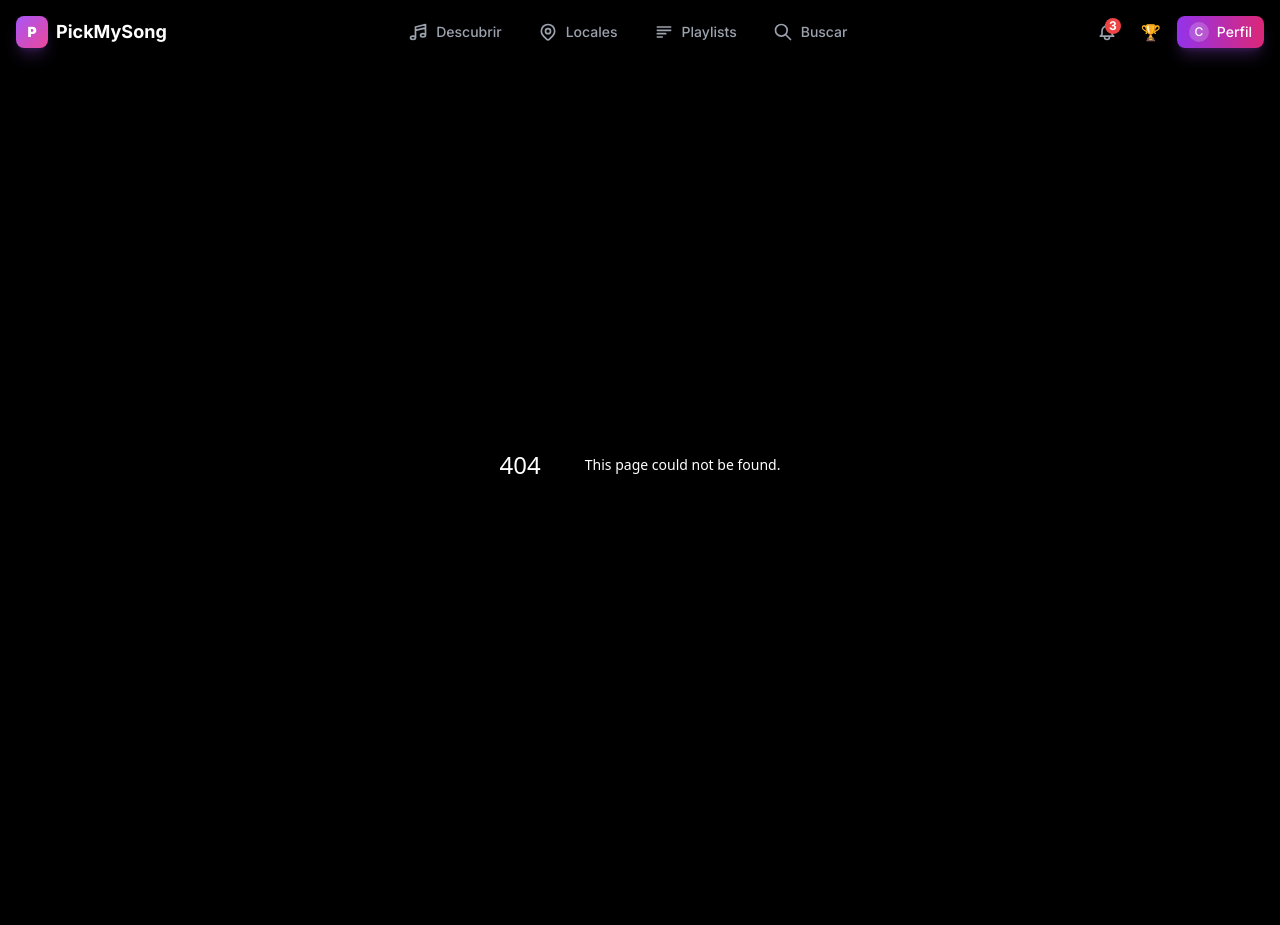
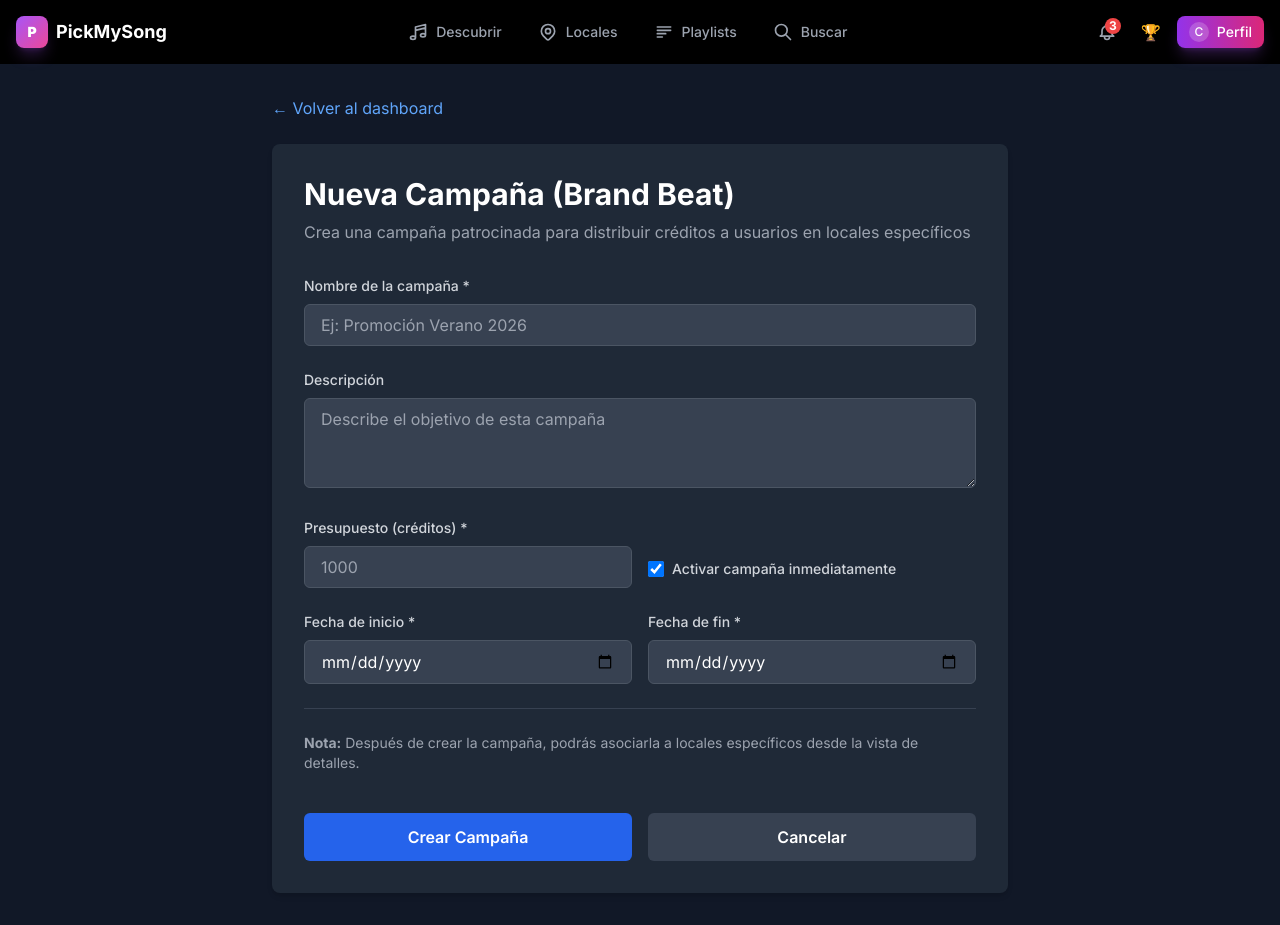
Before and after one commit to fullequip2009-dev/Pickmysong, a Next.js app in the folder apps/web/: page /brands/campaigns/new in a window 1280 px wide. Before the commit this address had no page. Before the commit the page ends 864 px from the top, so only its background shows below. Built offline with nearby package versions, Linux system fonts and the light colour scheme.

Commit message:
feat(brands): add campaign creation page /brands/campaigns/new

```diff
--- /dev/null
+++ b/apps/web/app/brands/campaigns/new/page.tsx
@@ -0,0 +1,205 @@
+'use client';
+
+import { useState } from 'react';
+import { useRouter } from 'next/navigation';
+import Link from 'next/link';
+
+export default function NewCampaignPage() {
+  const router = useRouter();
+  const [loading, setLoading] = useState(false);
+  const [error, setError] = useState('');
+  const [formData, setFormData] = useState({
+    name: '',
+    description: '',
+    budget: '',
+    start_date: '',
+    end_date: '',
+    active: true
+  });
+
+  const handleSubmit = async (e: React.FormEvent) => {
+    e.preventDefault();
+    setError('');
+    setLoading(true);
+
+    try {
+      const response = await fetch('/api/brands/campaigns', {
+        method: 'POST',
+        headers: { 'Content-Type': 'application/json' },
+        body: JSON.stringify({
+          ...formData,
+          budget: Number(formData.budget)
+        })
+      });
+
+      if (!response.ok) {
+        const data = await response.json();
+        throw new Error(data.error || 'Error al crear campaña');
+      }
+
+      router.push('/brands/dashboard?tab=campaigns');
+    } catch (err: any) {
+      setError(err.message);
+    } finally {
+      setLoading(false);
+    }
+  };
+
+  const handleChange = (e: React.ChangeEvent<HTMLInputElement | HTMLTextAreaElement>) => {
+    const { name, value, type } = e.target;
+    setFormData(prev => ({
+      ...prev,
+      [name]: type === 'checkbox' ? (e.target as HTMLInputElement).checked : value
+    }));
+  };
+
+  return (
+    <div className="min-h-screen bg-gray-50 dark:bg-gray-900 py-8">
+      <div className="max-w-3xl mx-auto px-4">
+        <div className="mb-6">
+          <Link
+            href="/brands/dashboard?tab=campaigns"
+            className="text-blue-600 dark:text-blue-400 hover:underline inline-flex items-center gap-2"
+          >
+            ← Volver al dashboard
+          </Link>
+        </div>
+
+        <div className="bg-white dark:bg-gray-800 rounded-lg shadow-md p-8">
+          <h1 className="text-3xl font-bold text-gray-900 dark:text-white mb-2">
+            Nueva Campaña (Brand Beat)
+          </h1>
+          <p className="text-gray-600 dark:text-gray-400 mb-8">
+            Crea una campaña patrocinada para distribuir créditos a usuarios en locales específicos
+          </p>
+
+          {error && (
+            <div className="mb-6 p-4 bg-red-50 dark:bg-red-900/20 border border-red-200 dark:border-red-800 rounded-md">
+              <p className="text-red-800 dark:text-red-200">{error}</p>
+            </div>
+          )}
+
+          <form onSubmit={handleSubmit} className="space-y-6">
+            <div>
+              <label htmlFor="name" className="block text-sm font-medium text-gray-700 dark:text-gray-300 mb-2">
+                Nombre de la campaña *
+              </label>
+              <input
+                type="text"
+                id="name"
+                name="name"
+                value={formData.name}
+                onChange={handleChange}
+                required
+                className="w-full px-4 py-2 border border-gray-300 dark:border-gray-600 rounded-md bg-white dark:bg-gray-700 text-gray-900 dark:text-white focus:ring-2 focus:ring-blue-500 dark:focus:ring-blue-400"
+                placeholder="Ej: Promoción Verano 2026"
+              />
+            </div>
+
+            <div>
+              <label htmlFor="description" className="block text-sm font-medium text-gray-700 dark:text-gray-300 mb-2">
+                Descripción
+              </label>
+              <textarea
+                id="description"
+                name="description"
+                value={formData.description}
+                onChange={handleChange}
+                rows={3}
+                className="w-full px-4 py-2 border border-gray-300 dark:border-gray-600 rounded-md bg-white dark:bg-gray-700 text-gray-900 dark:text-white focus:ring-2 focus:ring-blue-500 dark:focus:ring-blue-400"
+                placeholder="Describe el objetivo de esta campaña"
+              />
+            </div>
+
+            <div className="grid grid-cols-2 gap-4">
+              <div>
+                <label htmlFor="budget" className="block text-sm font-medium text-gray-700 dark:text-gray-300 mb-2">
+                  Presupuesto (créditos) *
+                </label>
+                <input
+                  type="number"
+                  id="budget"
+                  name="budget"
+                  value={formData.budget}
+                  onChange={handleChange}
+                  required
+                  min="1"
+                  className="w-full px-4 py-2 border border-gray-300 dark:border-gray-600 rounded-md bg-white dark:bg-gray-700 text-gray-900 dark:text-white focus:ring-2 focus:ring-blue-500 dark:focus:ring-blue-400"
+                  placeholder="1000"
+                />
+              </div>
+
+              <div className="flex items-center pt-8">
+                <input
+                  type="checkbox"
+                  id="active"
+                  name="active"
+                  checked={formData.active}
+                  onChange={handleChange}
+                  className="w-4 h-4 text-blue-600 border-gray-300 rounded focus:ring-blue-500"
+                />
+                <label htmlFor="active" className="ml-2 text-sm font-medium text-gray-700 dark:text-gray-300">
+                  Activar campaña inmediatamente
+                </label>
+              </div>
+            </div>
+
+            <div className="grid grid-cols-2 gap-4">
+              <div>
+                <label htmlFor="start_date" className="block text-sm font-medium text-gray-700 dark:text-gray-300 mb-2">
+                  Fecha de inicio *
+                </label>
+                <input
+                  type="date"
+                  id="start_date"
+                  name="start_date"
+                  value={formData.start_date}
+                  onChange={handleChange}
+                  required
+                  className="w-full px-4 py-2 border border-gray-300 dark:border-gray-600 rounded-md bg-white dark:bg-gray-700 text-gray-900 dark:text-white focus:ring-2 focus:ring-blue-500 dark:focus:ring-blue-400"
+                />
+              </div>
+
+              <div>
+                <label htmlFor="end_date" className="block text-sm font-medium text-gray-700 dark:text-gray-300 mb-2">
+                  Fecha de fin *
+                </label>
+                <input
+                  type="date"
+                  id="end_date"
+                  name="end_date"
+                  value={formData.end_date}
+                  onChange={handleChange}
+                  required
+                  className="w-full px-4 py-2 border border-gray-300 dark:border-gray-600 rounded-md bg-white dark:bg-gray-700 text-gray-900 dark:text-white focus:ring-2 focus:ring-blue-500 dark:focus:ring-blue-400"
+                />
+              </div>
+            </div>
+
+            <div className="border-t border-gray-200 dark:border-gray-700 pt-6">
+              <p className="text-sm text-gray-600 dark:text-gray-400 mb-4">
+                <strong>Nota:</strong> Después de crear la campaña, podrás asociarla a locales específicos desde la vista de detalles.
+              </p>
+            </div>
+
+            <div className="flex gap-4 pt-4">
+              <button
+                type="submit"
+                disabled={loading}
+                className="flex-1 bg-blue-600 hover:bg-blue-700 disabled:bg-blue-300 text-white font-semibold py-3 px-6 rounded-md transition-colors"
+              >
+                {loading ? 'Creando...' : 'Crear Campaña'}
+              </button>
+              <Link
+                href="/brands/dashboard?tab=campaigns"
+                className="flex-1 bg-gray-200 dark:bg-gray-700 hover:bg-gray-300 dark:hover:bg-gray-600 text-gray-900 dark:text-white font-semibold py-3 px-6 rounded-md text-center transition-colors"
+              >
+                Cancelar
+              </Link>
+            </div>
+          </form>
+        </div>
+      </div>
+    </div>
+  );
+}
```
